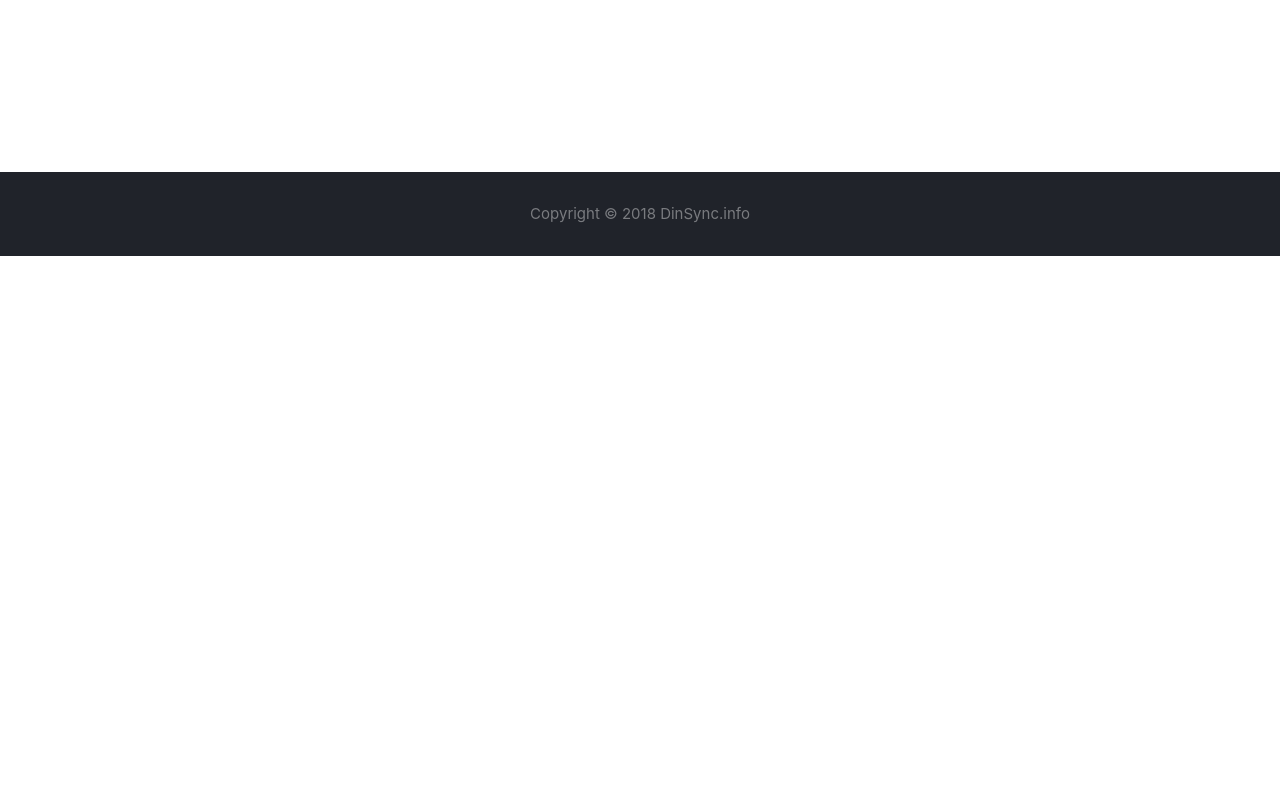
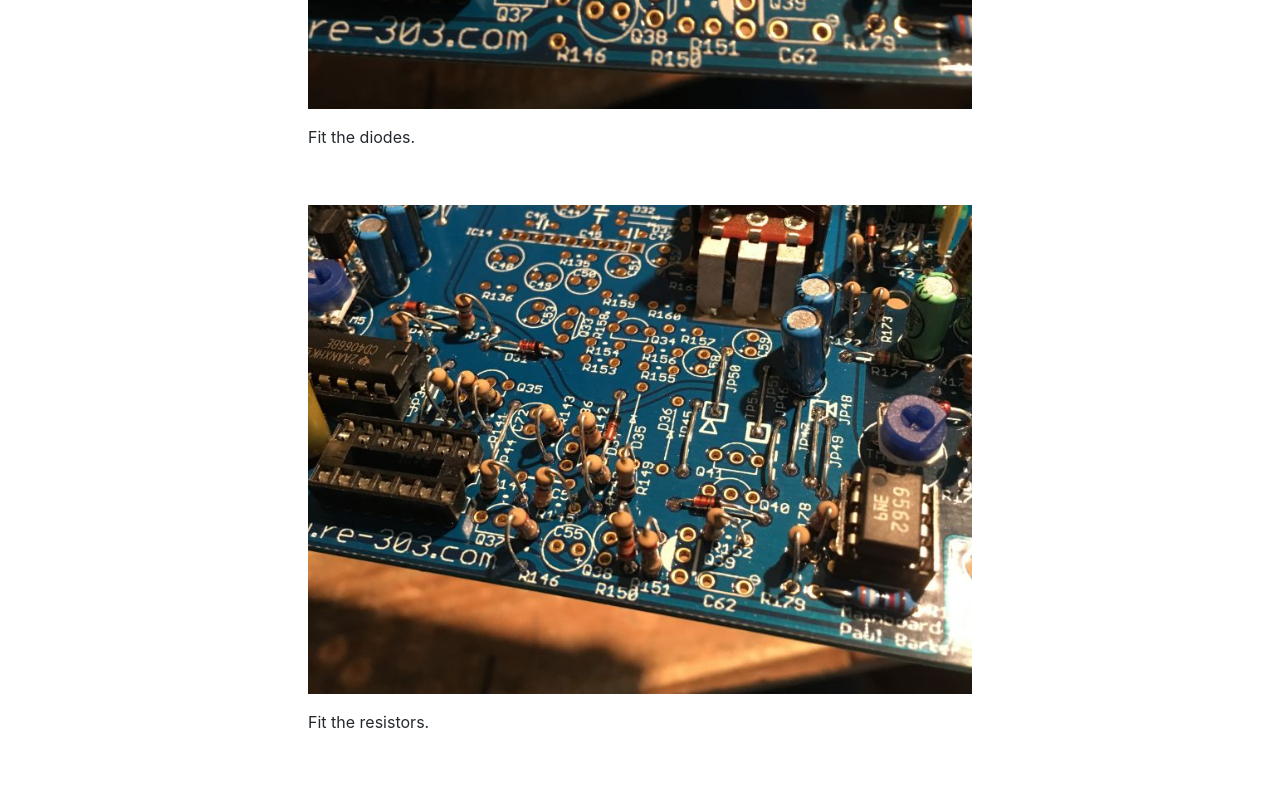
Before and after one commit to smakela/re-303-buildguide, a plain HTML site: page docs/build_envelope.html in a window 1280 px wide. Shown: the part 628-1415 px from the top of the page. Before the commit the page ends 884 px from the top, so only its background shows below. Drawn offline with nearby package versions, Linux system fonts and the light colour scheme; a script that the page names is missing.

Commit message:
Deploy website
Deploy website version based on 74faf7df217b2931d212cb5ed220f6811298247e

```diff
--- a/docs/build_envelope.html
+++ b/docs/build_envelope.html
@@ -1,4 +1,4 @@
-<!DOCTYPE html><html lang="en"><head><meta charSet="utf-8"/><meta http-equiv="X-UA-Compatible" content="IE=edge"/><title>Building the envelope · RE-303 Build Guide</title><meta name="viewport" content="width=device-width"/><meta name="generator" content="Docusaurus"/><meta name="description" content="Fit the diodes."/><meta name="docsearch:language" content="en"/><meta property="og:title" content="Building the envelope · RE-303 Build Guide"/><meta property="og:type" content="website"/><meta property="og:url" content="http://smakela.github.io/re-303-buildguide/index.html"/><meta property="og:description" content="Fit the diodes."/><meta name="twitter:card" content="summary"/><link rel="shortcut icon" href="/re-303-buildguide/"/><link rel="stylesheet" href="//cdnjs.cloudflare.com/ajax/libs/highlight.js/9.12.0/styles/default.min.css"/><script type="text/javascript" src="https://buttons.github.io/buttons.js"></script><script src="https://unpkg.com/vanilla-back-to-top@7.1.14/dist/vanilla-back-to-top.min.js"></script><script>
+<!DOCTYPE html><html lang="en"><head><meta charSet="utf-8"/><meta http-equiv="X-UA-Compatible" content="IE=edge"/><title>Building the envelope · RE-303 Build Guide</title><meta name="viewport" content="width=device-width"/><meta name="generator" content="Docusaurus"/><meta name="description" content="![alt-text](/re-303-buildguide/docs/assets/images/051.jpg)"/><meta name="docsearch:language" content="en"/><meta property="og:title" content="Building the envelope · RE-303 Build Guide"/><meta property="og:type" content="website"/><meta property="og:url" content="http://smakela.github.io/re-303-buildguide/index.html"/><meta property="og:description" content="![alt-text](/re-303-buildguide/docs/assets/images/051.jpg)"/><meta name="twitter:card" content="summary"/><link rel="shortcut icon" href="/re-303-buildguide/"/><link rel="stylesheet" href="//cdnjs.cloudflare.com/ajax/libs/highlight.js/9.12.0/styles/default.min.css"/><script type="text/javascript" src="https://buttons.github.io/buttons.js"></script><script src="https://unpkg.com/vanilla-back-to-top@7.1.14/dist/vanilla-back-to-top.min.js"></script><script>
         document.addEventListener('DOMContentLoaded', function() {
           addBackToTop(
             {"zIndex":100}
@@ -31,11 +31,19 @@
                 };
               }
             });
-        </script></nav></div><div class="container mainContainer docMainContainer"><div class="wrapper"><div class="post"><header class="postHeader"><h1 class="postHeaderTitle">Building the envelope</h1></header><article><div><span><p>Fit the diodes.
-Fit the resistors.
-Fit the metal film, electrolytic and tantalum capacitors.
-Don’t forget that the electrolytic and tantalum capacitors are polarised. The black band on the electrolytic is negative (short leg). The tantalums positive legs are marked. The silkscreen for the tantalum shows a negative symbol so be sure NOT to place the positive end into the negative side.
-Double check or experience fire! :-O
-Fit the transistors After you have fit the transistors you can place VR6.
-Take a moment to check your work, make sure nothing is missing and that there are no solder shorts or splashes. If you are satisfied then it’s time to move on since we will test this section after the Mixer/Headphone section is built.</p>
+        </script></nav></div><div class="container mainContainer docMainContainer"><div class="wrapper"><div class="post"><header class="postHeader"><h1 class="postHeaderTitle">Building the envelope</h1></header><article><div><span><p><img src="/re-303-buildguide/docs/assets/images/051.jpg" alt="alt-text"></p>
+<p>Fit the diodes.</p>
+<p> </p>
+<p><img src="/re-303-buildguide/docs/assets/images/052.jpg" alt="alt-text"></p>
+<p>Fit the resistors.</p>
+<p> </p>
+<p><img src="/re-303-buildguide/docs/assets/images/053.jpg" alt="alt-text"></p>
+<p>Fit the metal film, electrolytic and tantalum capacitors.</p>
+<p>Don’t forget that the electrolytic and tantalum capacitors are polarised. The black band on the electrolytic is negative (short leg). The tantalums positive legs are marked. The silkscreen for the tantalum shows a negative symbol so be sure NOT to place the positive end into the negative side.</p>
+<p>Double check or experience fire! :-O</p>
+<p> </p>
+<p><img src="/re-303-buildguide/docs/assets/images/054.jpg" alt="alt-text"></p>
+<p>Fit the transistors</p>
+<p>After you have fit the transistors you can place VR6.</p>
+<p>Take a moment to check your work, make sure nothing is missing and that there are no solder shorts or splashes. If you are satisfied then it’s time to move on since we will test this section after the Mixer/Headphone section is built.</p>
 </span></div></article></div><div class="docs-prevnext"><a class="docs-prev button" href="/re-303-buildguide/docs/build_vcf"><span class="arrow-prev">← </span><span>Previous</span></a><a class="docs-next button" href="/re-303-buildguide/docs/build_vca"><span>Next</span><span class="arrow-next"> →</span></a></div></div></div><nav class="onPageNav docOnPageNav"></nav></div><footer class="nav-footer" id="footer"><section class="copyright">Copyright © 2018 DinSync.info</section></footer></div></body></html>
```
Also changed, not shown: docs/build_envelope/index.html (+16 -8 lines).
